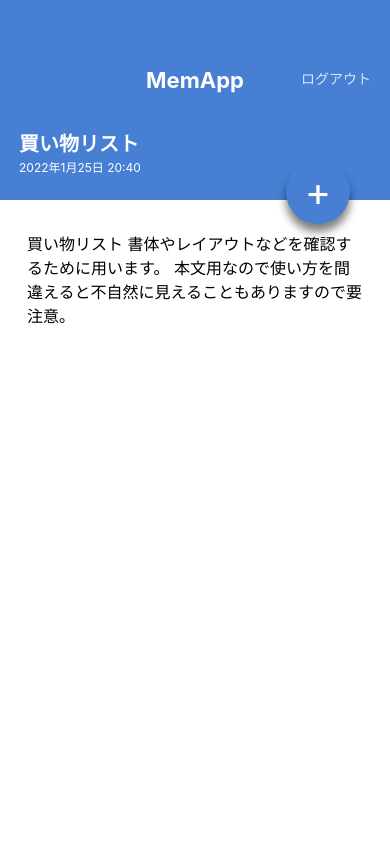
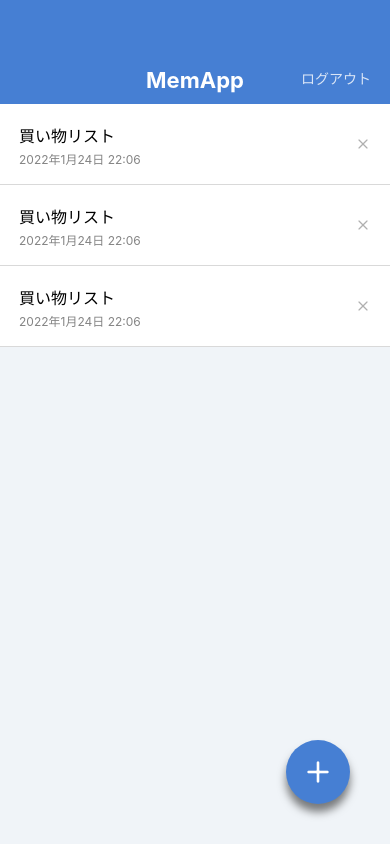
Before and after one commit to ipjin719/MemApp, a React Native app: screen / in a window 390 px wide. Built offline with nearby package versions, Linux system fonts and the light colour scheme.

Commit message:
Install expo/vector-icons

```diff
--- a/App.jsx
+++ b/App.jsx
@@ -1,10 +1,10 @@
 import React from 'react';
 
 import MemoListScreen from './src/screens/MemoListScreen';
-import MemoDetailScreen from './src/screens/MemoDetailScreen';
+// import MemoDetailScreen from './src/screens/MemoDetailScreen';
 
 export default function App() {
   return (
-    <MemoDetailScreen />
+    <MemoListScreen />
   );
 }
--- a/package.json
+++ b/package.json
@@ -10,6 +10,7 @@
     "eject": "expo eject"
   },
   "dependencies": {
+    "@expo/vector-icons": "^12.0.5",
     "expo": "~44.0.0",
     "expo-status-bar": "~1.2.0",
     "prop-types": "^15.8.1",
--- a/src/components/CircleButton.jsx
+++ b/src/components/CircleButton.jsx
@@ -1,18 +1,20 @@
 import { string, shape } from 'prop-types';
 import React from 'react';
-import { View, Text, StyleSheet } from 'react-native';
+import { View, StyleSheet } from 'react-native';
+
+import { Feather } from '@expo/vector-icons';
 
 export default function CircleButton(props) {
-  const { children, style } = props;
+  const { style, name } = props;
   return (
     <View style={[styles.circleButton, style]}>
-      <Text style={styles.circleButtonLabel}>{children}</Text>
+      <Feather name={name} size={32} color="white" />
     </View>
   );
 }
 
 CircleButton.propTypes = {
-  children: string.isRequired,
+  name: string.isRequired,
   style: shape(),
 };
 
--- a/src/components/MemoList.jsx
+++ b/src/components/MemoList.jsx
@@ -1,5 +1,9 @@
 import React from 'react';
-import { View, ScrollView, Text, StyleSheet } from 'react-native';
+import {
+  View, ScrollView, Text, StyleSheet,
+} from 'react-native';
+
+import { Feather } from '@expo/vector-icons';
 
 export default function MemoList() {
   return (
@@ -10,7 +14,7 @@
           <Text style={styles.memListItemDate}>2022年1月24日 22:06</Text>
         </View>
         <View>
-          <Text>X</Text>
+          <Feather name="x" size={16} color="#B0B0B0" />
         </View>
       </View>
 
@@ -20,7 +24,7 @@
           <Text style={styles.memListItemDate}>2022年1月24日 22:06</Text>
         </View>
         <View>
-          <Text>X</Text>
+          <Feather name="x" size={16} color="#B0B0B0" />
         </View>
       </View>
 
@@ -30,7 +34,7 @@
           <Text style={styles.memListItemDate}>2022年1月24日 22:06</Text>
         </View>
         <View>
-          <Text>X</Text>
+          <Feather name="x" size={16} color="#B0B0B0" />
         </View>
       </View>
     </ScrollView>
--- a/src/screens/MemoDetailScreen.jsx
+++ b/src/screens/MemoDetailScreen.jsx
@@ -1,5 +1,7 @@
 import React from 'react';
-import { View, ScrollView, Text, StyleSheet } from 'react-native';
+import {
+  View, ScrollView, Text, StyleSheet,
+} from 'react-native';
 
 import AppBar from '../components/AppBar';
 import CircleButton from '../components/CircleButton';
@@ -16,13 +18,13 @@
 
       <ScrollView style={styles.memoBody}>
         <Text style={styles.memoText}>
-        買い物リスト
-        書体やレイアウトなどを確認するために用います。
-        本文用なので使い方を間違えると不自然に見えることもありますので要注意。
+          買い物リスト
+          書体やレイアウトなどを確認するために用います。
+          本文用なので使い方を間違えると不自然に見えることもありますので要注意。
         </Text>
       </ScrollView>
 
-      <CircleButton style={{ top: 160, bottom: 'auto' }}>+</CircleButton>
+      <CircleButton style={{ top: 160, bottom: 'auto' }} name="edit-2" />
     </View>
   );
 }
@@ -43,7 +45,7 @@
     color: '#ffffff',
     fontSize: 20,
     lineHeight: 32,
-    fontWeight: 'bold'
+    fontWeight: 'bold',
   },
   memoDate: {
     color: '#ffffff',
--- a/src/screens/MemoListScreen.jsx
+++ b/src/screens/MemoListScreen.jsx
@@ -10,7 +10,7 @@
     <View style={styles.container}>
       <AppBar />
       <MemoList />
-      <CircleButton>+</CircleButton>
+      <CircleButton name="plus" />
     </View>
   );
 }
```
Also changed, not shown: 1 other file (tests, documents, lock files or other folders).
